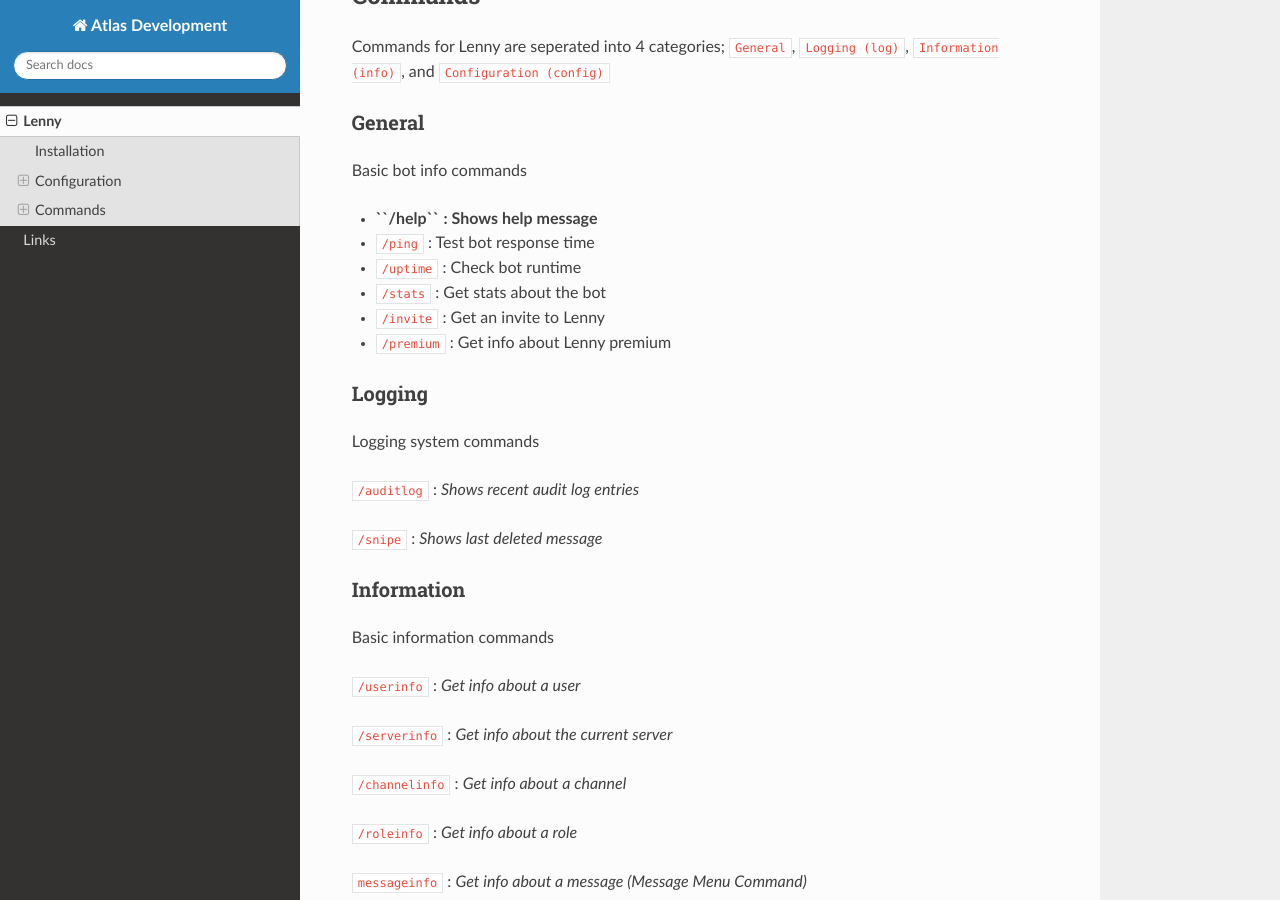
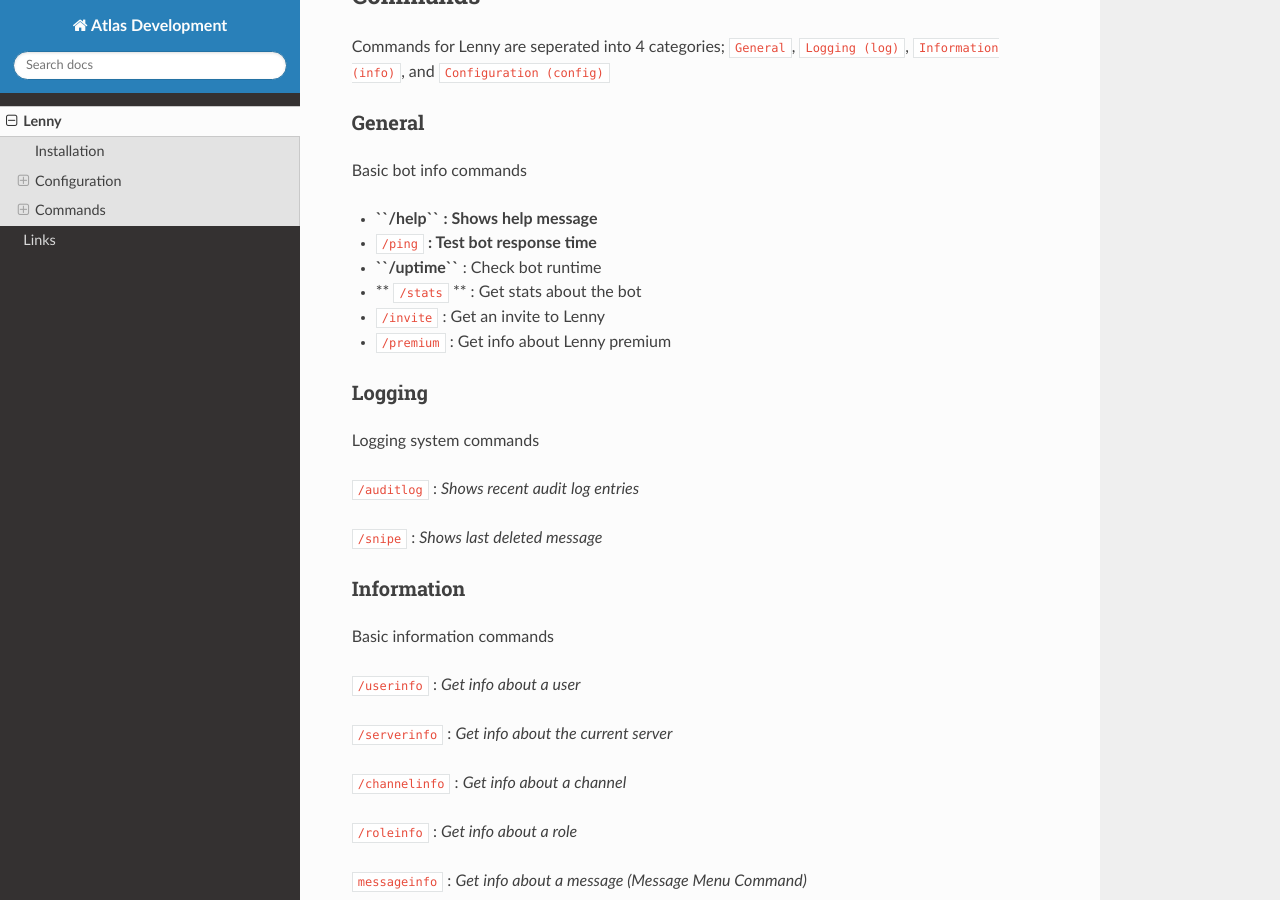
Before and after one commit to madebyatlas/docs, a Sphinx documentation site: the page built from docs/source/lenny.rst, in a window 1280 px wide and 900 px high, scrolled down 1551 px. Built offline with Sphinx 7.4.7 and the Read the Docs theme 3.1.0, drawn with Linux system fonts in a browser that asks for light colours.

```diff
--- a/docs/source/lenny.rst
+++ b/docs/source/lenny.rst
@@ -76,11 +76,11 @@ Basic bot info commands
 
 * **``/help``** **: Shows help message**
 
-* ``/ping`` : Test bot response time
+* ``/ping`` **: Test bot response time**
 
-* ``/uptime`` : Check bot runtime
+* **``/uptime``** : Check bot runtime
 
-* ``/stats`` : Get stats about the bot
+* ** ``/stats`` ** : Get stats about the bot
 
 * ``/invite`` : Get an invite to Lenny
 
```
